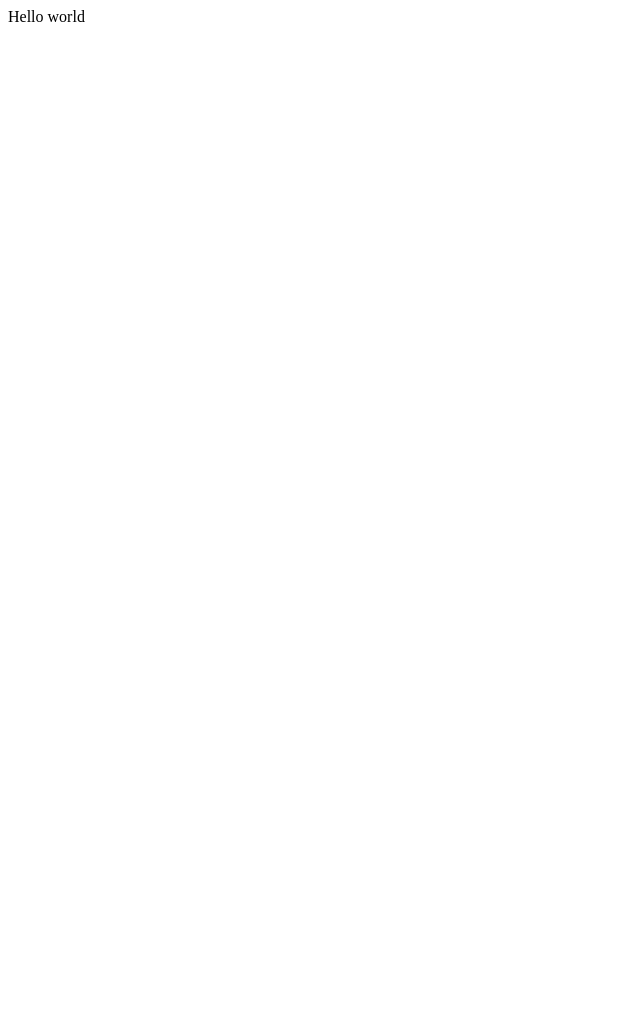
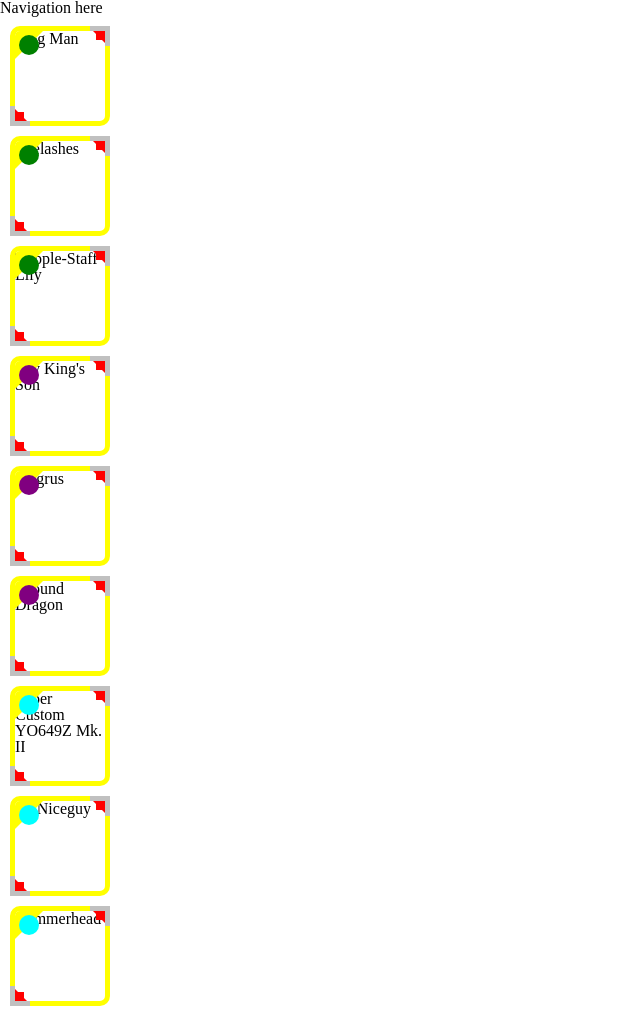
Before and after one commit to mmellado/opm-rth2.0-tools, a Gatsby site: page / in a window 1280 px wide. Shown: the top 1009 px of the page, without its empty margins (0-640 px from the left). Before the commit the page ends 800 px from the top, so only its background shows below. Built offline with nearby package versions, Linux system fonts and the light colour scheme; Gatsby itself is replaced by a stand-in of ours.

Commit message:
Add Hero badge component

```diff
--- a/gatsby-config.js
+++ b/gatsby-config.js
@@ -18,6 +18,7 @@ module.exports = {
           '@components': 'src/components',
           '@utils': 'src/utils',
           '@styles': 'src/styles',
+          '@data': 'src/data',
         },
         extensions: ['ts', 'tsx'],
       },
--- a/package.json
+++ b/package.json
@@ -28,7 +28,6 @@
     "@typescript-eslint/parser": "^4.6.0",
     "eslint": "^7.12.1",
     "eslint-config-airbnb": "^18.2.0",
-    "eslint-config-airbnb-typescript": "^12.0.0",
     "eslint-config-prettier": "^6.15.0",
     "eslint-import-resolver-alias": "^1.1.2",
     "eslint-import-resolver-typescript": "^2.3.0",
--- /dev/null
+++ b/src/components/Hero/Hero.tsx
@@ -0,0 +1,161 @@
+import React from 'react';
+import styled from 'styled-components';
+import { Hero as HeroProps, HeroRank, HeroType } from '@data/types';
+
+const Wrapper = styled.div`
+  width: 100px;
+  height: 100px;
+  position: relative;
+  margin: 10px;
+`;
+
+type BorderProps = {
+  rank: HeroRank;
+};
+
+const borderColors = {
+  [HeroRank.rare]: 'blue',
+  [HeroRank.rarePlus]: 'blue',
+  [HeroRank.elite]: 'purple',
+  [HeroRank.elitePlus]: 'purple',
+  [HeroRank.epic]: 'yellow',
+  [HeroRank.epicPlus]: 'yellow',
+  [HeroRank.legendary]: 'red',
+  [HeroRank.legendaryPlus]: 'red',
+  [HeroRank.mythical]: 'silver',
+  [HeroRank.mythical1]: 'silver',
+  [HeroRank.mythical2]: 'silver',
+  [HeroRank.mythical3]: 'silver',
+  [HeroRank.mythical4]: 'silver',
+  [HeroRank.mythical5]: 'silver',
+};
+
+const borderCornerColor = {
+  [HeroRank.rarePlus]: 'purple',
+  [HeroRank.elitePlus]: 'yellow',
+  [HeroRank.epicPlus]: 'red',
+  [HeroRank.legendaryPlus]: 'silver',
+};
+
+const Border = styled.div<BorderProps>`
+  width: 100%;
+  height: 100%;
+  position: relative;
+  border: 5px solid ${({ rank }) => borderColors[rank]};
+  border-top-left-radius: 10px;
+  border-bottom-right-radius: 10px;
+  overflow: hidden;
+`;
+
+const TopRightCorner = styled.div<BorderProps>`
+  position: absolute;
+  top: 0;
+  right: 0;
+  z-index: 1;
+
+  width: 20px;
+  height: 20px;
+
+  border-top: 5px solid silver;
+  border-right: 5px solid silver;
+
+  &:before {
+    content: '';
+    display: block;
+    border-style: solid;
+    border-width: 0 12px 12px 0;
+    border-color: transparent ${({ rank }) => borderCornerColor[rank]}
+      transparent transparent;
+
+    position: absolute;
+    top: 0px;
+    right: 0px;
+  }
+
+  &:after {
+    content: '';
+    display: block;
+    width: 0;
+    height: 0;
+    border-style: solid;
+    border-width: 8px 0 0 8px;
+    border-color: transparent transparent transparent
+      ${({ rank }) => borderCornerColor[rank]};
+
+    position: absolute;
+    bottom: 6px;
+    left: 6px;
+  }
+`;
+
+const BottomLeftCorner = styled(TopRightCorner)`
+  bottom: 0px;
+  left: 0px;
+  top: initial;
+  right: initial;
+  transform: rotate(180deg);
+`;
+
+const badgeColor = {
+  [HeroType.complete]: 'silver',
+  [HeroType.hiTech]: 'cyan',
+  [HeroType.weapon]: 'green',
+  [HeroType.physical]: 'red',
+  [HeroType.psychic]: 'purple',
+};
+
+const Badge = styled.div<{ type: HeroType; rank: HeroRank }>`
+  position: absolute;
+  top: -1px;
+  left: -1px;
+  z-index: 1;
+
+  &:before {
+    content: '';
+    display: block;
+    position: absolute;
+    top: 0;
+    left: 0;
+
+    width: 0;
+    height: 0;
+    border-style: solid;
+    border-width: 30px 30px 0 0;
+    border-color: ${({ rank }) => borderColors[rank]} transparent transparent
+      transparent;
+  }
+
+  &:after {
+    content: '';
+    display: block;
+    width: 20px;
+    height: 20px;
+    border-radius: 100%;
+    background: ${({ type }) => badgeColor[type]};
+    position: relative;
+    z-index: 1;
+    top: 5px;
+    left: 5px;
+  }
+`;
+
+const Hero: React.FC<HeroProps> = ({
+  initialRank,
+  currentRank,
+  name,
+  type,
+}) => {
+  const rank = currentRank || initialRank;
+  return (
+    <Wrapper>
+      {borderCornerColor[rank] && <TopRightCorner rank={rank} />}
+      <Border rank={rank}>
+        <Badge type={type} rank={rank} />
+        {name}
+      </Border>
+      {borderCornerColor[rank] && <BottomLeftCorner rank={rank} />}
+    </Wrapper>
+  );
+};
+
+export default Hero;
--- /dev/null
+++ b/src/components/Hero/index.ts
@@ -0,0 +1 @@
+export { default } from './Hero';
--- /dev/null
+++ b/src/layouts/Main.tsx
@@ -0,0 +1,15 @@
+import React from 'react';
+import GlobalStyles from '@styles/GlobalStyles';
+
+const Main: React.FC = ({ children }) => {
+  return (
+    <>
+      <GlobalStyles />
+      <header>Navigation here</header>
+      <main>{children}</main>
+      <footer>Footer here</footer>
+    </>
+  );
+};
+
+export default Main;
--- a/src/pages/index.tsx
+++ b/src/pages/index.tsx
@@ -1,4 +1,15 @@
 import React from 'react';
+import heroes from '@data/heroes';
+import Hero from '@components/Hero';
 
-const Home: React.FC = () => <div>Hello world</div>;
+import { HeroRank } from '@data/types';
+import MainLayout from '../layouts/Main';
+
+const Home: React.FC = () => (
+  <MainLayout>
+    {heroes.map((hero) => (
+      <Hero {...hero} key={hero.name} currentRank={HeroRank.epicPlus} />
+    ))}
+  </MainLayout>
+);
 export default Home;
--- /dev/null
+++ b/src/styles/GlobalStyles.tsx
@@ -0,0 +1,201 @@
+import { createGlobalStyle } from 'styled-components';
+
+const GlobalStyles = createGlobalStyle`
+  /* http://meyerweb.com/eric/tools/css/reset/
+    v4.0 | 20180602
+    License: none (public domain)
+  */
+ html,
+  body,
+  div,
+  span,
+  applet,
+  object,
+  iframe,
+  h1,
+  h2,
+  h3,
+  h4,
+  h5,
+  h6,
+  p,
+  blockquote,
+  pre,
+  a,
+  abbr,
+  acronym,
+  address,
+  big,
+  cite,
+  code,
+  del,
+  dfn,
+  em,
+  img,
+  ins,
+  kbd,
+  q,
+  s,
+  samp,
+  small,
+  strike,
+  strong,
+  sub,
+  sup,
+  tt,
+  var,
+  b,
+  u,
+  i,
+  center,
+  dl,
+  dt,
+  dd,
+  ol,
+  ul,
+  li,
+  fieldset,
+  form,
+  label,
+  legend,
+  table,
+  caption,
+  tbody,
+  tfoot,
+  thead,
+  tr,
+  th,
+  td,
+  article,
+  aside,
+  canvas,
+  details,
+  embed,
+  figure,
+  figcaption,
+  footer,
+  header,
+  hgroup,
+  main,
+  menu,
+  nav,
+  output,
+  ruby,
+  section,
+  summary,
+  time,
+  mark,
+  audio,
+  video {
+    margin: 0;
+    padding: 0;
+    border: 0;
+    font-size: 100%;
+    font: inherit;
+    vertical-align: baseline;
+  }
+  /* HTML5 display-role reset for older browsers */
+  article,
+  aside,
+  details,
+  figcaption,
+  figure,
+  footer,
+  header,
+  hgroup,
+  main,
+  menu,
+  nav,
+  section {
+    display: block;
+  }
+  /* HTML5 hidden-attribute fix for newer browsers */
+  *[hidden] {
+    display: none;
+  }
+  body {
+    line-height: 1;
+  }
+  ol,
+  ul {
+    list-style: none;
+  }
+  blockquote,
+  q {
+    quotes: none;
+  }
+  blockquote:before,
+  blockquote:after,
+  q:before,
+  q:after {
+    content: '';
+    content: none;
+  }
+  table {
+    border-collapse: collapse;
+    border-spacing: 0;
+  }
+  /* http://www.paulirish.com/2012/box-sizing-border-box-ftw/ (2015/04/28)*/
+  html {
+    box-sizing: border-box;
+  }
+  *,
+  *:before,
+  *:after {
+    box-sizing: inherit;
+  }
+  /* Additional resets */
+  a {
+    text-decoration: none;
+    color: inherit;
+  }
+  button {
+    border: none;
+    margin: 0;
+    padding: 0;
+    width: auto;
+    overflow: visible;
+    background: transparent;
+    color: inherit;
+    font: inherit;
+    text-align: inherit;
+    outline: none;
+    line-height: inherit;
+    -webkit-appearance: none;
+  }
+  /* Fix antialiasing */
+  *,
+  *:before,
+  *:after {
+    -webkit-font-smoothing: antialiased;
+    -moz-osx-font-smoothing: grayscale;
+  }
+  /* Disable user select on everything but texts */
+  *,
+  *:before,
+  *:after {
+    user-select: none;
+  }
+  p,
+  h1,
+  h2,
+  h3,
+  h4,
+  h5,
+  h6,
+  blockquote,
+  pre,
+  ul,
+  ol,
+  li,
+  table,
+  tr,
+  th,
+  td,
+  input,
+  textarea {
+    user-select: text;
+  }
+`;
+
+export default GlobalStyles;
--- a/tsconfig.json
+++ b/tsconfig.json
@@ -24,6 +24,7 @@
       "@components/*": ["src/components/*"],
       "@utils/*": ["src/utils/*"],
       "@styles/*": ["src/styles/*"],
+      "@data/*": ["src/data/*"],
     }
   },
   "include": ["src"],
```
Also changed, not shown: src/data/ranks.ts (+9 -8 lines), .eslintrc.js, src/data/heroes.ts (renamed from src/data/heros.ts), 1 other file.
